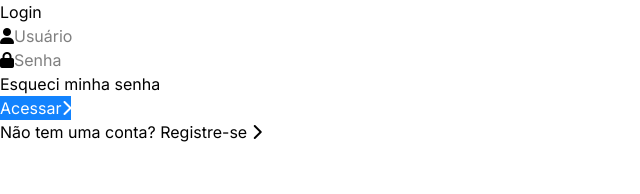
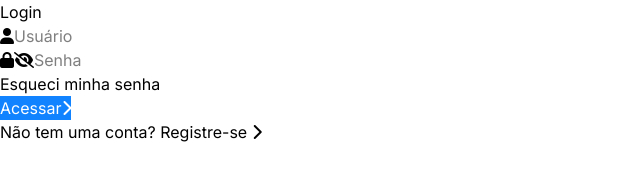
Before and after one commit to RodrigoLorensiMarques/web-account, a React (Vite) app in the folder login/: page /login in a window 1280 px wide. Shown: the top 194 px of the page, without its empty margins (0-640 px from the left). Built offline with nearby package versions, Linux system fonts and the light colour scheme.

Commit message:
feat: adiciona animações aos componentes

```diff
--- a/login/src/components/formLogin/formLogin.jsx
+++ b/login/src/components/formLogin/formLogin.jsx
@@ -5,10 +5,12 @@ import { useState, useContext, useEffect } from "react";
 import { AuthContext } from "../../context/AuthContext";
 import { useNavigate } from "react-router-dom";
 import { useForm } from "react-hook-form";
+import '../../styles/animation/style.css'
 
 function FormLogin() {
     const [error, setError] = useState("");
     const [userInvalid, setUserInvalid] = useState(false);
+
     const { login } = useContext(AuthContext);
     const navigate = useNavigate();
 
@@ -36,7 +38,7 @@ function FormLogin() {
 
 
     return (
-        <form  onSubmit={handleSubmit(handleLogin)} className="bg-[#ffffff] rounded-3xl">
+        <form  onSubmit={handleSubmit(handleLogin)} className="bg-[#ffffff] rounded-3xl animate-move-up">
 
             <div className="p-9">
                 <h1
@@ -46,15 +48,15 @@ function FormLogin() {
 
                 <div className="flex flex-col">
                     <InputForm type={"text"}  placeholder={"Usuário"} icon={<i className="fa-solid fa-user"></i>} hasError={!!errors.username} {...register("username", { required: true })} />
-                    <InputForm type={"password"} placeholder={"Senha"} icon={<i className="fa-solid fa-lock"></i>} hasError={!!errors.password} {...register("password", {required:true})}/>
+                    <InputForm isPassword={true} type={"password"}  placeholder={"Senha"} icon={<i className="fa-solid fa-lock"></i>} hasError={!!errors.password} {...register("password", {required:true})}/>
                 </div>
 
                 <Link to={"/"} className="font-bold text-[#0B0F13] outline-none">Esqueci minha senha</Link>
 
                 <div className="mt-8 text-center" >
                     <ButtonSubmit type={"submit"} title={"Acessar"} bgColor={"#1283fe"} color={"#ffff"}  icon={<i className="fa-solid fa-chevron-right"></i>} />
-                    {(errors?.username?.type === 'required' || errors?.password?.type === 'required') && <p className="mt-5 text-red-500">Preencha todos os campos</p>}
-                    {userInvalid === true ? <p className="mt-5 text-red-500">Credenciais incorretas ou usuário inválido</p>: null}
+                    {(errors?.username?.type === 'required' || errors?.password?.type === 'required') && <p className="mt-5 text-red-500 animate-move-up">Preencha todos os campos</p>}
+                    {userInvalid === true ? <p className="mt-5 text-red-500 animate-move-up">Credenciais incorretas ou usuário inválido</p>: null}
                 </div>
             </div>
 
--- a/login/src/components/formRegister/formRegister.jsx
+++ b/login/src/components/formRegister/formRegister.jsx
@@ -5,6 +5,7 @@ import { Link } from "react-router-dom"
 import { useForm } from "react-hook-form";
 import { useState, useEffect } from "react";
 import RegisteredModal from "../registeredModal/registeredModal";
+import '../../styles/animation/style.css'
 
 
 function FormRegister() {
@@ -34,7 +35,7 @@ function FormRegister() {
 
     return (
         <>
-        <form onSubmit={handleSubmit(handleRegister)} className="bg-[#ffffff] rounded-3xl">
+        <form onSubmit={handleSubmit(handleRegister)} className="bg-[#ffffff] rounded-3xl animate-move-up">
 
             <div className=" p-9">
                 <h1
@@ -50,18 +51,18 @@ function FormRegister() {
 
                     <InputForm placeholder={"Nome de Usuário"} icon={<i className="fa-solid fa-at"></i>} {...register("name", { required: true })} hasError={!!errors.name }/>
                     <InputForm placeholder={"E-mail"} icon={<i className="fa-solid fa-envelope"></i>} {...register("email", { required: true })} hasError={!!errors.email }/>
-                <InputForm placeholder={"Senha"} type={"password"} icon={<i className="fa-solid fa-lock"></i>} {...register("password", { required: true })} hasError={!!errors.password }/>
+                <InputForm placeholder={"Senha"} type={"password"} isPassword={true} icon={<i className="fa-solid fa-lock"></i>} {...register("password", { required: true })} hasError={!!errors.password }/>
                 </div>
 
                 <div className="text-center">
                     <ButtonSubmit type={"submit"} title={"Ciar conta"} bgColor={"#1283fe"} color={"#ffff"}/>
-                {(errors?.name?.type === 'required' || errors?.password?.type === 'required' || errors?.firstName?.type === 'required'|| errors?.lastName?.type === 'required' || errors?.email?.type === 'required') && <p className="mt-5 text-red-500">Preencha todos os campos</p>}
-                {userUnavailable === true ? <p className="mt-5 text-red-500">Usuário Indisponível</p>: null}
+                {(errors?.name?.type === 'required' || errors?.password?.type === 'required' || errors?.firstName?.type === 'required'|| errors?.lastName?.type === 'required' || errors?.email?.type === 'required') && <p className="mt-5 text-red-500 animate-move-up">Preencha todos os campos</p>}
+                {userUnavailable === true ? <p className="mt-5 text-red-500 animate-move-up">Usuário Indisponível</p>: null}
                 </div>
             </div>
 
             <div className="w-full  bg-[#f5f7ff] p-7 text-center rounded-b-3xl">
-                <p className="text-[#0B0F13]">Já tem uma conta? <Link to={"/"} className="font-bold text-[#1283fe] outline-none">Faça o login<i className="fa-solid fa-chevron-right"></i> </Link></p>
+                <p className="text-[#0B0F13]">Já tem uma conta? <Link to={"/login"} className="font-bold text-[#1283fe] outline-none">Faça o login<i className="fa-solid fa-chevron-right"></i> </Link></p>
             </div>
         </form>
 
--- a/login/src/components/inputForm/inputForm.jsx
+++ b/login/src/components/inputForm/inputForm.jsx
@@ -1,9 +1,29 @@
 import React, { forwardRef } from "react";
+import { useState } from "react";
 
-const InputForm = forwardRef(({ type, placeholder, icon, onChange, hasError, value, ...rest }, ref) => {
+const InputForm = forwardRef(({ type, placeholder, icon, onChange, isPassword, hasError, value, ...rest }, ref) => {
+  const [isShowPassword, setIsShowPassword] = useState(false);
+
+  const handleShowPassword = () => {
+    setIsShowPassword(!isShowPassword);
+  }
+
+  if (isPassword) {
+    if (isShowPassword) {
+        type="text"
+    }
+
+    else {
+      type="password"
+    }
+  }
+
+
   return (
     <div className="relative w-full">
       <span className={`absolute ml-5 mt-3 ${hasError ? "text-red-500" : "text-[#D4D6DF]"} `}>{icon}</span>
+      {isPassword===true? <button type="button" onClick={handleShowPassword} className={`absolute ml-100 mt-3 outline-none ${hasError ? "text-red-500" : "text-[#D4D6DF]"}`}>{isShowPassword === true? <i class="fa-solid fa-eye"></i> : <i class="fa-solid fa-eye-slash"></i>}</button> : null}
+
       <input
         type={type}
         ref={ref}
@@ -13,7 +33,8 @@ const InputForm = forwardRef(({ type, placeholder, icon, onChange, hasError, val
         className={`border rounded-md p-3 pl-10 mb-5 w-full  duration-300  ${hasError? "border-red-500 focus:outline-red-500 text-red-500": "border-[#D4D6DF] focus:outline-[#1283fe] text-[#18204D]"}`}
         maxLength={30}
         {...rest}
-        />
+      />
+
     </div>
   );
 });
--- a/login/src/components/registeredModal/registeredModal.jsx
+++ b/login/src/components/registeredModal/registeredModal.jsx
@@ -1,5 +1,6 @@
 import ButtonSubmit from "../buttonSubmit/buttonSubmit"
 import { useNavigate } from "react-router-dom";
+import '../../styles/animation/style.css'
 
 
 function RegisteredModal({ isOpen }) {
@@ -8,7 +9,7 @@ function RegisteredModal({ isOpen }) {
     if (isOpen===true) {
         return (
             <div className="fixed top-0 bottom-0 right-0 left-0 bg-stone-500/50 z-1000">
-                <div className=" bg-[#ffffff] fixed align-center top-1/3  left-1/2  -translate-x-1/2 -translate-y-1/2  p-9 rounded-3xl w-xl">
+                <div className=" bg-[#ffffff] fixed align-center top-1/3  left-1/2  -translate-x-1/2 -translate-y-1/2  p-9 rounded-3xl w-xl animate-move-up">
 
                     <div className="text-8xl text-center text-emerald-500">
                         <i className="fa-solid fa-circle-check"></i>
--- a/login/src/pages/Home.jsx
+++ b/login/src/pages/Home.jsx
@@ -2,7 +2,7 @@ import {useContext } from "react";
 import { AuthContext } from "../context/AuthContext";
 import ButtonSignOut from "../components/buttonSignOut/buttonSignOut";
 import { useNavigate } from "react-router-dom";
-
+import '../styles/animation/style.css'
 
 
 function Home() {
@@ -22,7 +22,7 @@ function Home() {
     return (
         <>
             <div>
-                <h1 className="text-[#ffff] text-6xl">Olá, {user.userData.first_name}</h1>
+                <h1 className="text-[#ffff] text-6xl animate-move-up">Olá, {user.userData.first_name}</h1>
             </div>
 
             <div className="fixed justify-center bottom-0 left-1/2 transform -translate-x-1/2 mb-10 text-center ">
--- /dev/null
+++ b/login/src/styles/animation/style.css
@@ -0,0 +1,16 @@
+@layer utilities {
+    @keyframes moveUp  {
+      from {
+        opacity: 0;
+        transform: translateY(20px);
+      }
+      to {
+        opacity: 1;
+        transform: translateY(0px);
+      }
+    }
+
+    .animate-move-up {
+        animation: moveUp 0.3s ease forwards;
+    }
+  }
```
